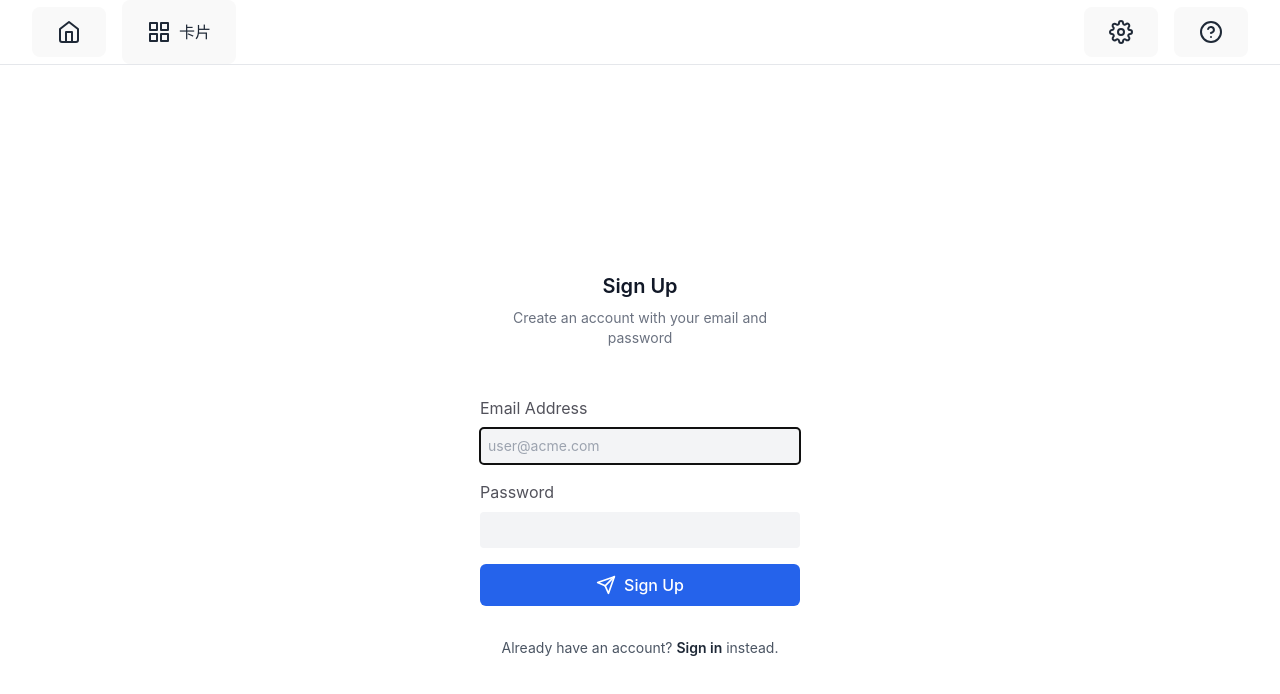
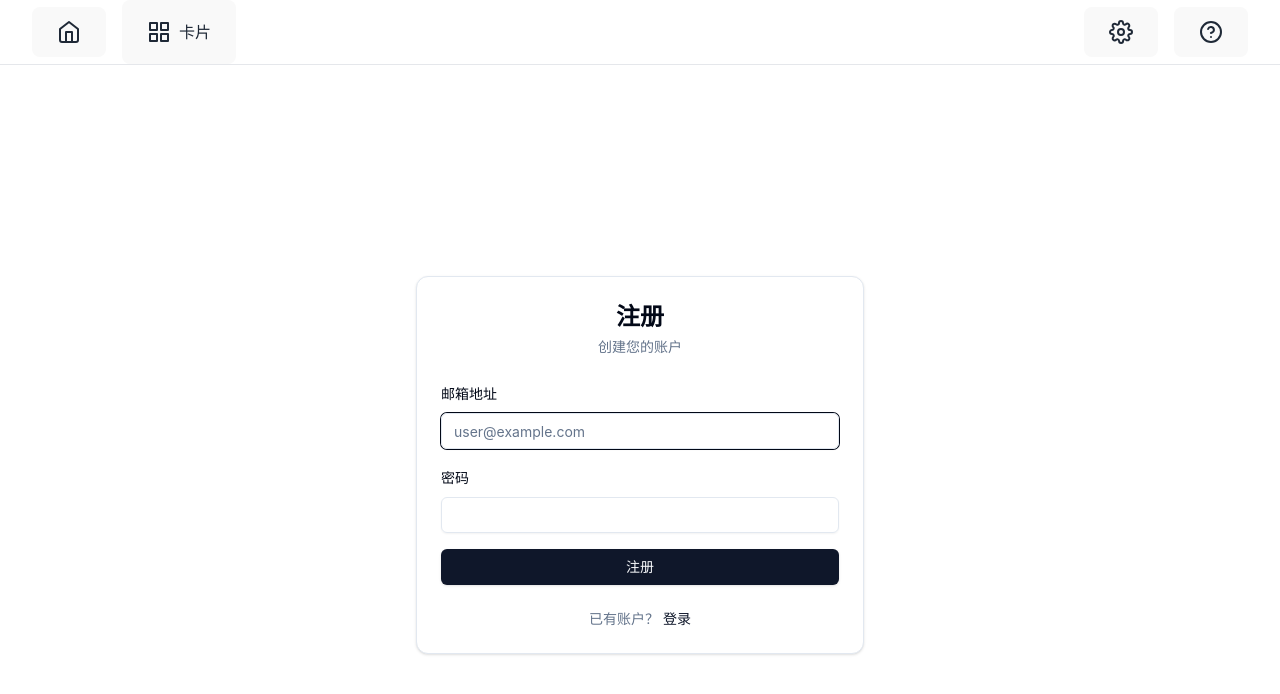
Before and after one commit to hata33/ai-chatbot-react, a React (Vite) app: page /register in a window 1280 px wide. Shown: the top 694 px of the page. Built offline with nearby package versions, Linux system fonts and the light colour scheme.

Commit message:
ci(deploy): 优化 GitHub Actions 部署流程并重构注册页面
- 设置 Node.js 环境并缓存依赖
- 添加构建和上传产物到阿里云的步骤
- 优化 Nginx 重启和配置验证
- 重构注册页面，使用 ui 组件并优化用户体验

```diff
--- a/src/pages/Auth/Register.tsx
+++ b/src/pages/Auth/Register.tsx
@@ -1,12 +1,17 @@
-import { useState, useEffect } from 'react';
+import { useState } from 'react';
 import { Link, useNavigate } from 'react-router-dom';
 import { toast } from 'sonner';
-import SubmitButton from '@/components/SubmitButton';
+import { useStore } from '@/store/store';
+import { Button } from "@/components/ui/button";
+import { Input } from "@/components/ui/input";
+import { Label } from "@/components/ui/label";
+import { Card, CardHeader, CardContent, CardFooter } from "@/components/ui/card";
 
 export default function RegisterPage() {
   const navigate = useNavigate();
   const [email, setEmail] = useState('');
   const [isSubmitting, setIsSubmitting] = useState(false);
+  const { setToken, setUser } = useStore();
   const [formState, setFormState] = useState({
     status: 'idle',
     message: ''
@@ -32,52 +37,50 @@ export default function RegisterPage() {
       const data = await response.json();
 
       if (!response.ok) {
-        throw new Error(data.message || 'Registration failed');
+        throw new Error(data.message || '注册失败');
       }
 
-      setFormState({ status: 'success', message: 'Account created successfully' });
-      toast.success('Account created successfully');
-      navigate('/dashboard');
+      // 存储 token 和用户信息
+      setToken(data.token);
+      setUser(data.user);
+
+      setFormState({ status: 'success', message: '注册成功' });
+      toast.success('注册成功');
+
+      // 确保在存储完 token 后再跳转
+      setTimeout(() => {
+        navigate('/chat', { replace: true });
+      }, 100);
+
     } catch (error: any) {
       setFormState({
         status: 'error',
-        message: error.message || 'Failed to create account'
+        message: error.message || '注册失败'
       });
-      toast.error(error.message || 'Failed to create account');
+      toast.error(error.message || '注册失败');
     } finally {
       setIsSubmitting(false);
     }
   };
 
-  useEffect(() => {
-    if (formState.status === 'success') {
-      navigate('/login');
-    }
-  }, [formState.status, navigate]);
-
   return (
     <div className="flex h-screen w-screen items-center justify-center bg-background">
-      <div className="w-full max-w-md overflow-hidden rounded-2xl gap-12 flex flex-col">
-        <div className="flex flex-col items-center justify-center gap-2 px-4 text-center sm:px-16">
-          <h3 className="text-xl font-semibold dark:text-zinc-50">Sign Up</h3>
-          <p className="text-sm text-gray-500 dark:text-zinc-400">
-            Create an account with your email and password
+      <Card className="w-full max-w-md">
+        <CardHeader className="space-y-1 text-center">
+          <h3 className="text-2xl font-semibold">注册</h3>
+          <p className="text-sm text-muted-foreground">
+            创建您的账户
           </p>
-        </div>
-        <form onSubmit={handleSubmit} className="flex flex-col gap-4 px-4 sm:px-16">
-          <div className="flex flex-col gap-2">
-            <label
-              htmlFor="email"
-              className="text-zinc-600 font-normal dark:text-zinc-400"
-            >
-              Email Address
-            </label>
-            <input
+        </CardHeader>
+        <CardContent>
+          <form onSubmit={handleSubmit} className="space-y-4">
+            <div className="space-y-2">
+              <Label htmlFor="email">邮箱地址</Label>
+              <Input
                 id="email"
                 name="email"
-              className="bg-gray-100 p-2 rounded text-md md:text-sm"
                 type="email"
-              placeholder="user@acme.com"
+                placeholder="user@example.com"
                 autoComplete="email"
                 required
                 autoFocus
@@ -86,38 +89,37 @@ export default function RegisterPage() {
               />
             </div>
 
-          <div className="flex flex-col gap-2">
-            <label
-              htmlFor="password"
-              className="text-zinc-600 font-normal dark:text-zinc-400"
-            >
-              Password
-            </label>
-            <input
+            <div className="space-y-2">
+              <Label htmlFor="password">密码</Label>
+              <Input
                 id="password"
                 name="password"
-              className="bg-gray-100 p-2 rounded text-md md:text-sm"
                 type="password"
                 required
               />
             </div>
 
-          <SubmitButton isSubmitting={isSubmitting}>
-            {isSubmitting ? 'Creating Account...' : 'Sign Up'}
-          </SubmitButton>
-
-          <p className="text-center text-sm text-gray-600 mt-4 dark:text-zinc-400">
-            {'Already have an account? '}
+            <Button
+              type="submit"
+              className="w-full"
+              disabled={isSubmitting}
+            >
+              {isSubmitting ? '注册中...' : '注册'}
+            </Button>
+          </form>
+        </CardContent>
+        <CardFooter className="flex justify-center">
+          <p className="text-sm text-muted-foreground">
+            已有账户？{" "}
             <Link
               to="/login"
-              className="font-semibold text-gray-800 hover:underline dark:text-zinc-200"
+              className="font-medium text-primary hover:underline"
             >
-              Sign in
+              登录
             </Link>
-            {' instead.'}
           </p>
-        </form>
-      </div>
+        </CardFooter>
+      </Card>
     </div>
   );
 }
```
Lines whose indentation alone changed are shown as unchanged.
